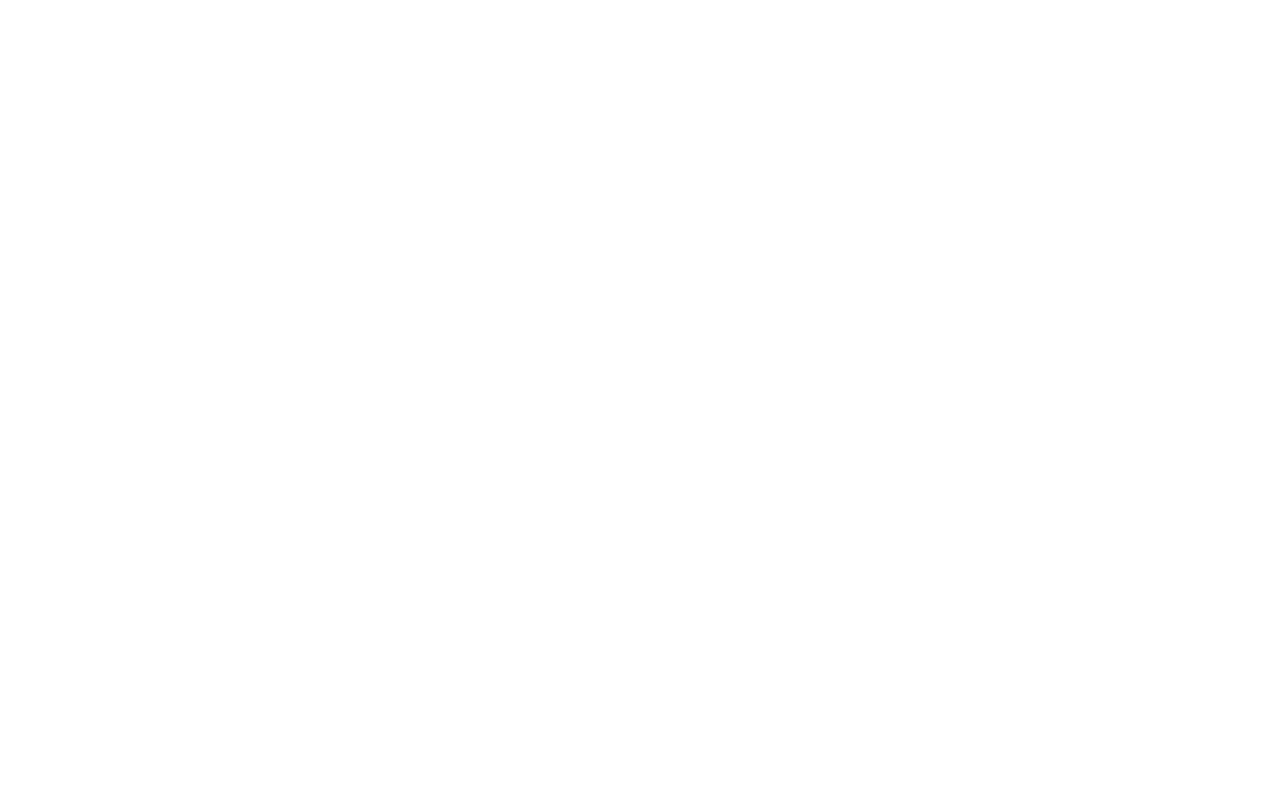
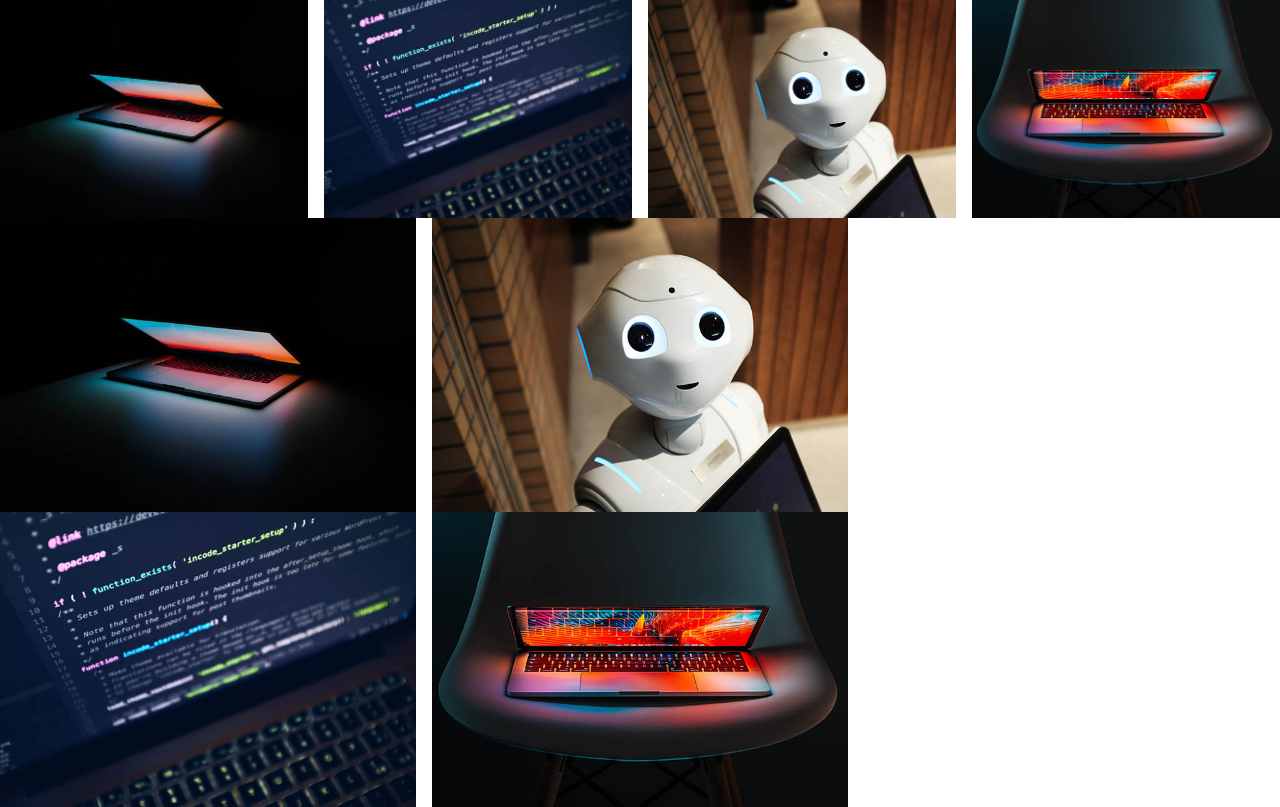
Before and after one commit to kemsguy7/tailwind-css, a plain HTML site: page tailwind-sandbox-starter/12-columns/index.html in a window 1280 px wide. Drawn offline with nearby package versions, Linux system fonts and the light colour scheme.

Commit message:
added columns

```diff
--- a/tailwind-sandbox-starter/12-columns/index.html
+++ b/tailwind-sandbox-starter/12-columns/index.html
@@ -7,9 +7,22 @@
     <script src="https://cdn.tailwindcss.com"></script>
     <title>Columns</title>
   </head>
+
   <body>
     <!-- Columns -->
+      <div class="columns-4 ">
+        <img class="w-full" src="../assets/img/img1.jpg" alt="" />
+        <img class="w-full" src="../assets/img/img2.jpg" alt="" />
+        <img class="w-full" src="../assets/img/img3.jpg" alt="" />
+        <img class="w-full" src="../assets/img/img4.jpg" alt="" />
+      </div>
 
+      <div class="columns-xs ">
+        <img class="w-full" src="../assets/img/img1.jpg" alt="" />
+        <img class="w-full" src="../assets/img/img2.jpg" alt="" />
+        <img class="w-full" src="../assets/img/img3.jpg" alt="" />
+        <img class="w-full" src="../assets/img/img4.jpg" alt="" />
+      </div>
     <!-- Aspect Ratio -->
   </body>
 </html>
```
